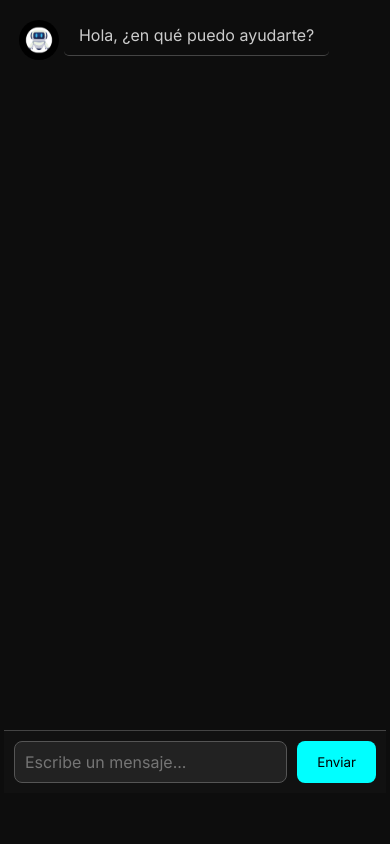
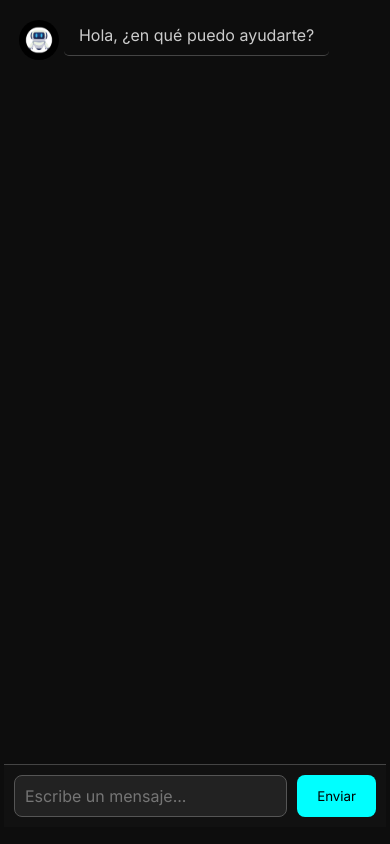
Before and after one commit to chatbot-poli/main, a Flask app: page / in a window 390 px wide. Run offline with Flask 3, Linux system fonts and the light colour scheme.

Commit message:
Update index.html

```diff
--- a/templates/index.html
+++ b/templates/index.html
@@ -206,7 +206,9 @@
             }
             .chat-container {
                 padding: 0;
-                height: 94%;
+            }
+            .page-layout {
+                height: 98%;
             }
         }
     </style>
```
